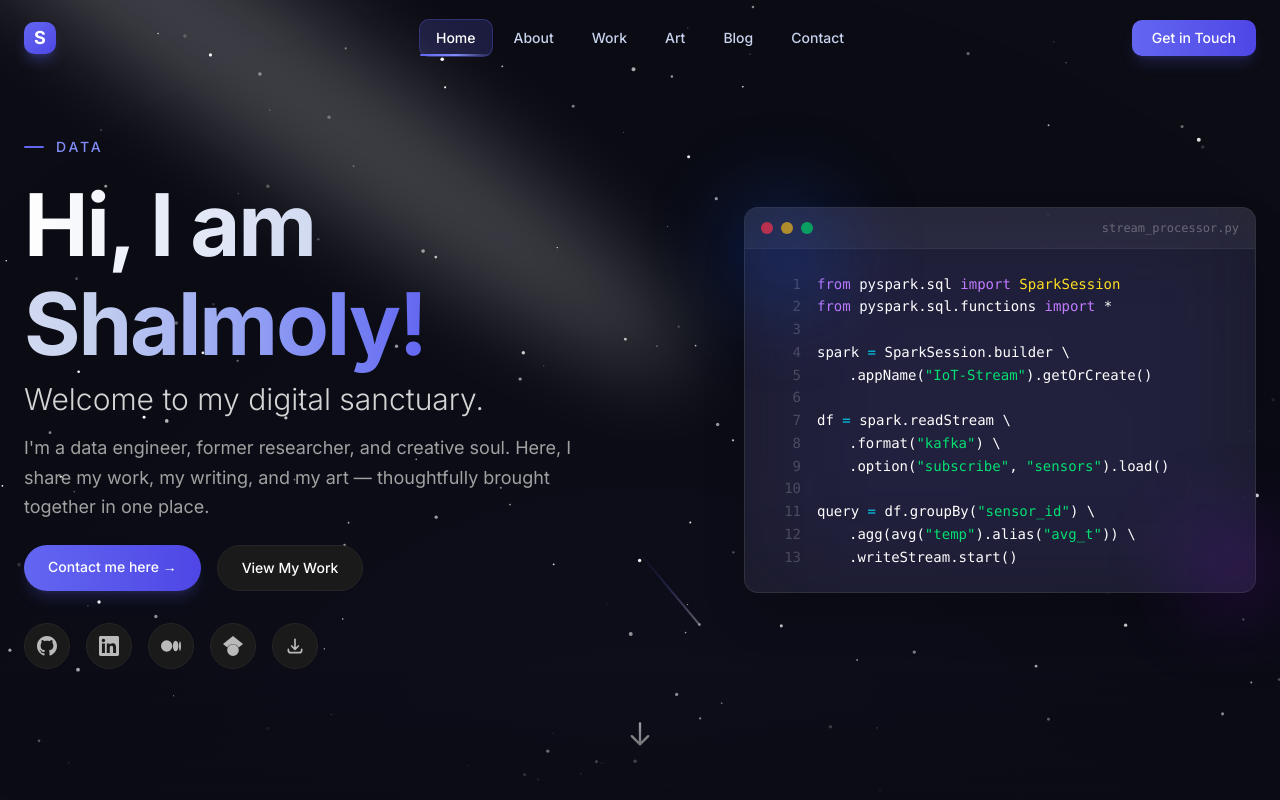
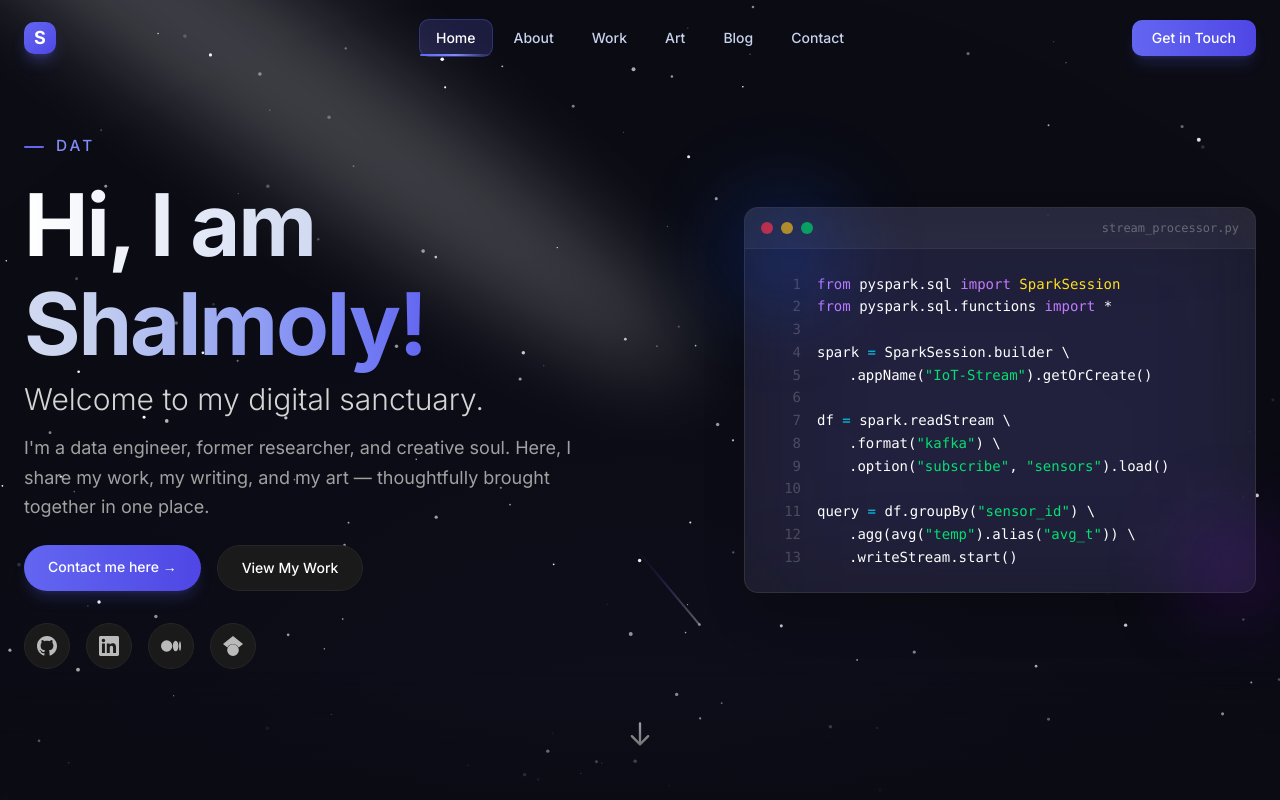
Before and after one commit to Ekta-07/Portfolio, a Next.js app: page / in a window 1280 px wide. Shown: the top 800 px of the page. Built offline with nearby package versions, Linux system fonts and the light colour scheme.

Commit message:
Minor improvements on UI

```diff
--- a/app/work/page.tsx
+++ b/app/work/page.tsx
@@ -76,6 +76,16 @@
                             <p className="text-lg text-[#939DB8] max-w-2xl mx-auto">
                                 From research to production — projects I've built and academic contributions
                             </p>
+                            <a
+                                href="/resume.pdf"
+                                download
+                                className="group inline-flex items-center gap-3 mt-6 px-5 py-3 rounded-xl border border-[#727DA1]/15 bg-[#171926]/50 hover:border-[#6366F1]/30 hover:bg-[#171926] transition-all"
+                            >
+                                <svg className="w-4 h-4 text-[#818CF8]" fill="none" stroke="currentColor" viewBox="0 0 24 24">
+                                    <path strokeLinecap="round" strokeLinejoin="round" strokeWidth={2} d="M4 16v1a3 3 0 003 3h10a3 3 0 003-3v-1m-4-4l-4 4m0 0l-4-4m4 4V4" />
+                                </svg>
+                                <span className="text-sm font-medium text-[#C9D3EE] group-hover:text-white transition-colors">Download Resume</span>
+                            </a>
                         </div>
                     </FadeIn>
 
--- a/components/RotatingBadge.tsx
+++ b/components/RotatingBadge.tsx
@@ -80,20 +80,20 @@
         <div className="h-6 flex items-center">
           {/* Invisible full word to reserve width — prevents layout shift */}
           <span
-            className="text-sm font-medium tracking-[0.2em] uppercase whitespace-nowrap invisible"
+            className="font-medium tracking-[0.2em] text-[0.96rem] uppercase whitespace-nowrap invisible"
             aria-hidden
           >
             {currentWord}
           </span>
           {/* Visible typed text overlaid at same position */}
           <span
-            className="absolute left-0 text-sm font-medium tracking-[0.2em] uppercase whitespace-nowrap text-[#818CF8]"
+            className="absolute left-0 font-medium tracking-[0.2em] text-[0.96rem] uppercase whitespace-nowrap text-[#818CF8]"
           >
             {currentWord.slice(0, charCount)}
           </span>
           {/* Blinking cursor positioned right after typed text */}
           <span
-            className="absolute left-0 text-sm font-medium tracking-[0.2em] uppercase whitespace-nowrap pointer-events-none"
+            className="absolute left-0 font-medium tracking-[0.2em] text-[0.96rem] uppercase whitespace-nowrap pointer-events-none"
             aria-hidden
             style={{ color: 'transparent' }}
           >
--- a/components/layout/PageBackground.tsx
+++ b/components/layout/PageBackground.tsx
@@ -18,7 +18,7 @@
  */
 export function PageBackground({ children }: PageBackgroundProps) {
   return (
-    <div className="min-h-screen bg-[#0B0C14] text-[#C9D3EE] relative w-full">
+    <div className="min-h-screen bg-[#0B0C14] text-[#C9D3EE] relative w-full overflow-x-hidden">
       {/* Fixed Background Layer - Behind all content */}
       <div className="fixed inset-0 z-0 w-full h-screen overflow-hidden pointer-events-none">
         {/* Base gradient */}
--- a/components/sections/HeroSection.tsx
+++ b/components/sections/HeroSection.tsx
@@ -36,7 +36,7 @@
           <div className="space-y-4 text-left">
             <FadeIn direction="up" delay={0.1}>
               <RotatingBadge
-                words={['Research', 'Data Engineer', 'Creative Soul']}
+                words={['Researcher', 'Data Engineer', 'Creative Soul']}
                 duration={3500}
               />
             </FadeIn>
@@ -113,16 +113,6 @@
                     {social.icon}
                   </a>
                 ))}
-                <a
-                  href="/resume.pdf"
-                  download
-                  className="p-3 bg-[#1a1a1a] hover:bg-[#262626] rounded-full transition-colors border border-[#262626] text-white/70 hover:text-white"
-                  title="Download Resume"
-                >
-                  <svg className="w-5 h-5" fill="none" stroke="currentColor" viewBox="0 0 24 24">
-                    <path strokeLinecap="round" strokeLinejoin="round" strokeWidth={2} d="M4 16v1a3 3 0 003 3h10a3 3 0 003-3v-1m-4-4l-4 4m0 0l-4-4m4 4V4" />
-                  </svg>
-                </a>
               </div>
             </FadeIn>
           </div>
```
Also changed, not shown: app/about/page.tsx (+9 -16 lines).
